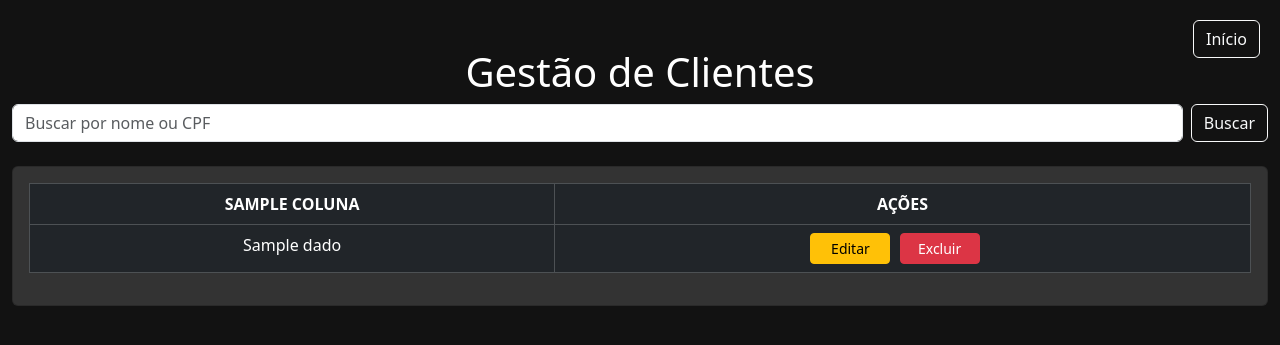
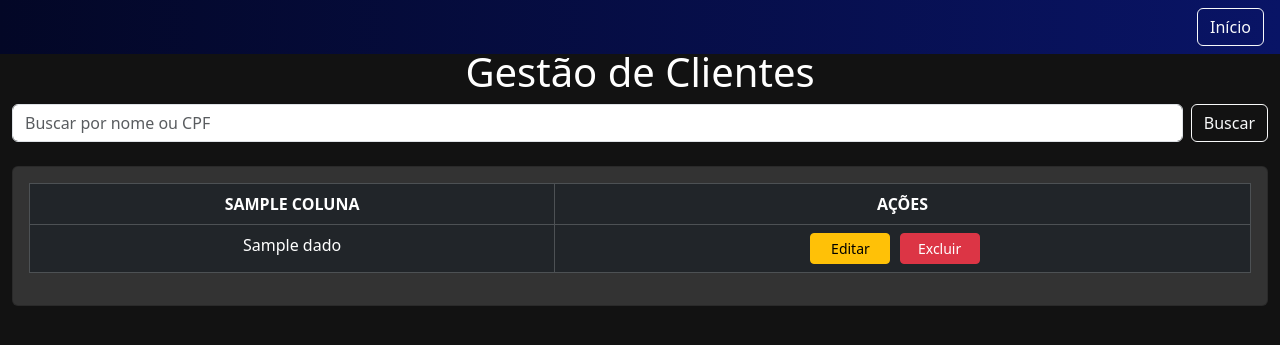
Before and after one commit to huberthdev/site, a Flask app: template templates/admin.html in a window 1280 px wide. Shown: the top 345 px of the page. Run offline with Flask 3, Linux system fonts and the light colour scheme; the template is opened without the code that fills it: most values are stand-ins (such as "Sample title", 1, 10 or a date in 2020); some libraries are stand-ins or nearby versions.

Commit message:
ajuste layout

```diff
--- a/templates/admin.html
+++ b/templates/admin.html
@@ -17,16 +17,30 @@
         .table th, .table td {
             color: white;
         }
+        .fixed-header {
+            background: linear-gradient(to right, #030726, #091466);
+            position: fixed;
+            top: 0;
+            left: 0;
+            width: 100%;
+            z-index: 1030;
+            padding: 10px 0;  /* Ajuste da altura do cabeçalho fixo */
+        }
+        .content {
+            margin-top: 85px; /* Compensando a altura do cabeçalho fixo */
+        }
     </style>
 </head>
 <body>
 
-    <div class="container-fluid mt-5">
+    <!-- Cabeçalho fixo -->
+    <div class="fixed-header py-2 d-flex justify-content-end pe-3">
+        <a href="/" class="btn btn-outline-light">Início</a>
+    </div>
+
+    <!-- Conteúdo principal -->
+    <div class="content container-fluid mt-5">
         <h1 class="text-center">Gestão de Clientes</h1>
-
-        <div class="position-absolute" style="top: 20px; right: 20px;">
-            <a href="/" class="btn btn-outline-light">Início</a>
-        </div>
 
         <form class="d-flex mb-4" method="get" action="/admin">
             <input class="form-control me-2" type="search" placeholder="Buscar por nome ou CPF" aria-label="Search" name="search" value="{{ request.args.get('search', '') }}">
@@ -68,8 +82,6 @@
                 </div>
             </div>
         </div>
-
-
     </div>
 
     <script src="https://cdn.jsdelivr.net/npm/bootstrap@5.3.0-alpha1/dist/js/bootstrap.bundle.min.js"></script>
```
